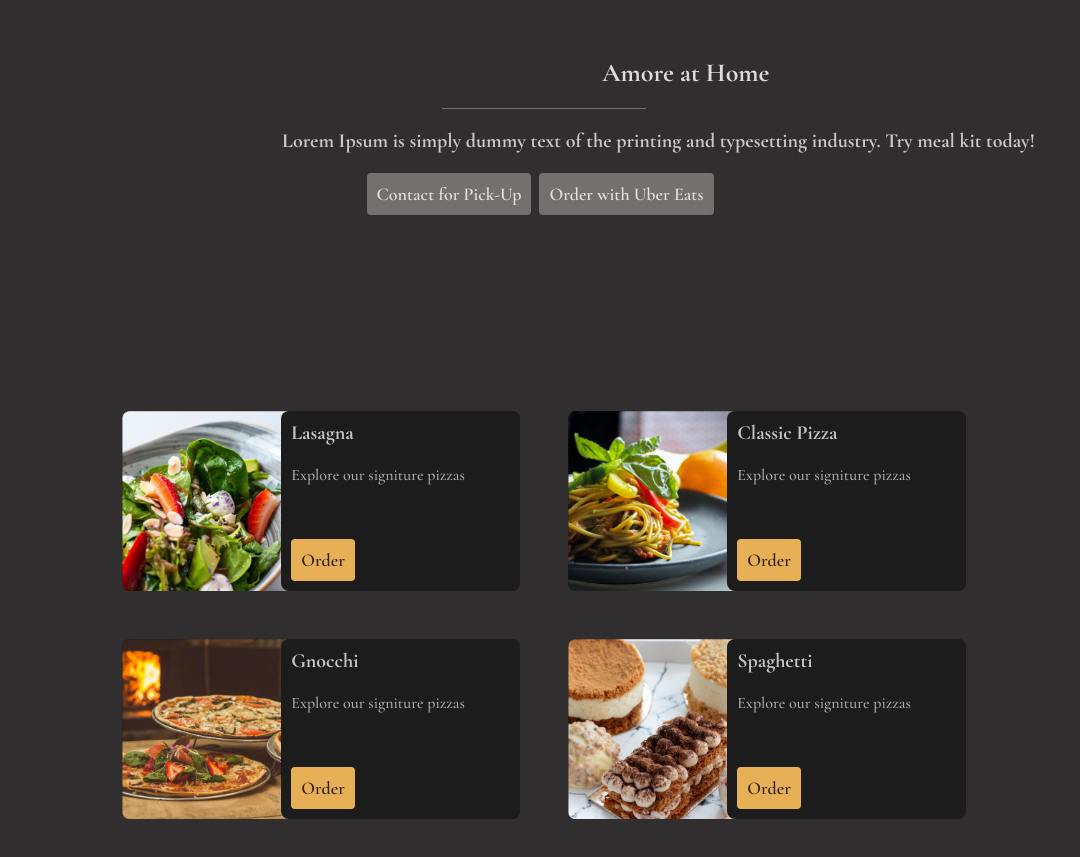
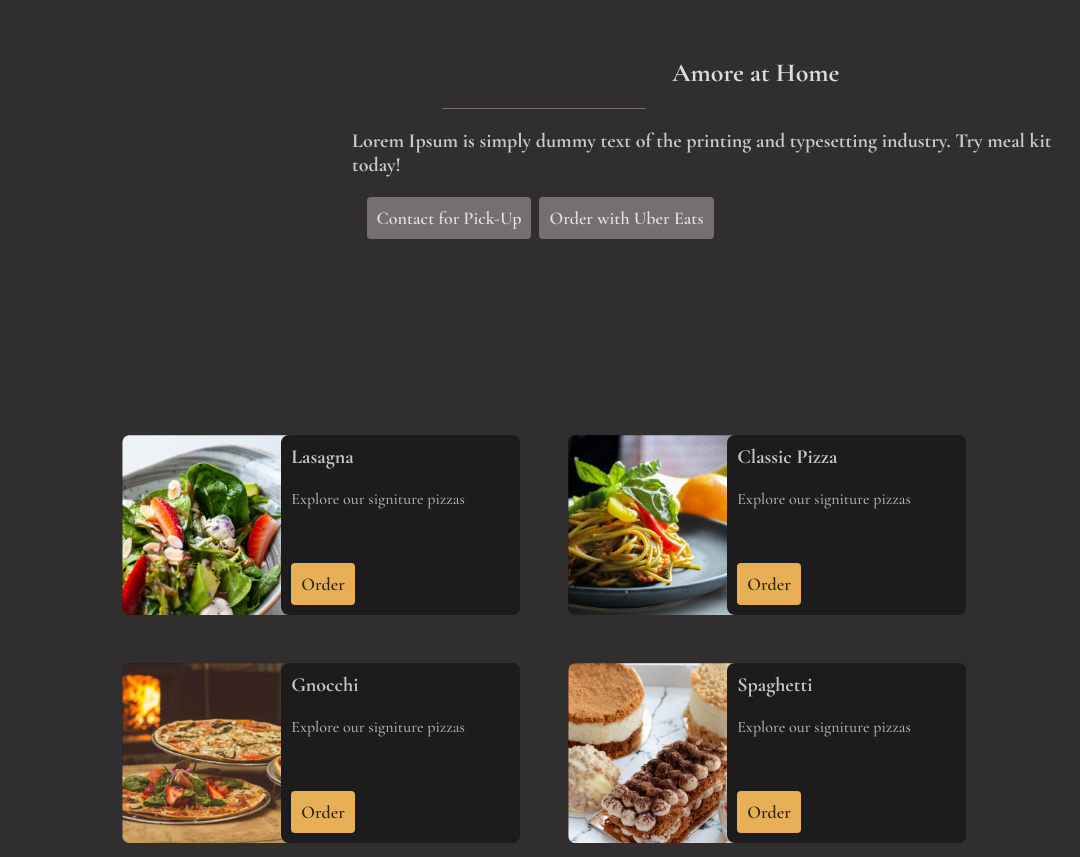
Before and after one commit to kamranqk/Amore, a plain HTML site: page menu/index.html in a window 1280 px wide. Shown: the part 1916-2773 px from the top of the page, without its empty margins (96-1176 px from the left). Drawn offline with nearby package versions, Linux system fonts and the light colour scheme.

Commit message:
Update styles.css

```diff
--- a/styles/styles.css
+++ b/styles/styles.css
@@ -200,11 +200,11 @@ body{
 }
 
 #amore-title-text{
-margin-left: 570px;
+margin-left: 640px;
 }
 
 #amore-subtitle-text{
-margin-left: 250px;
+margin-left: 320px;
 }
 
 #diy-kits{
```
